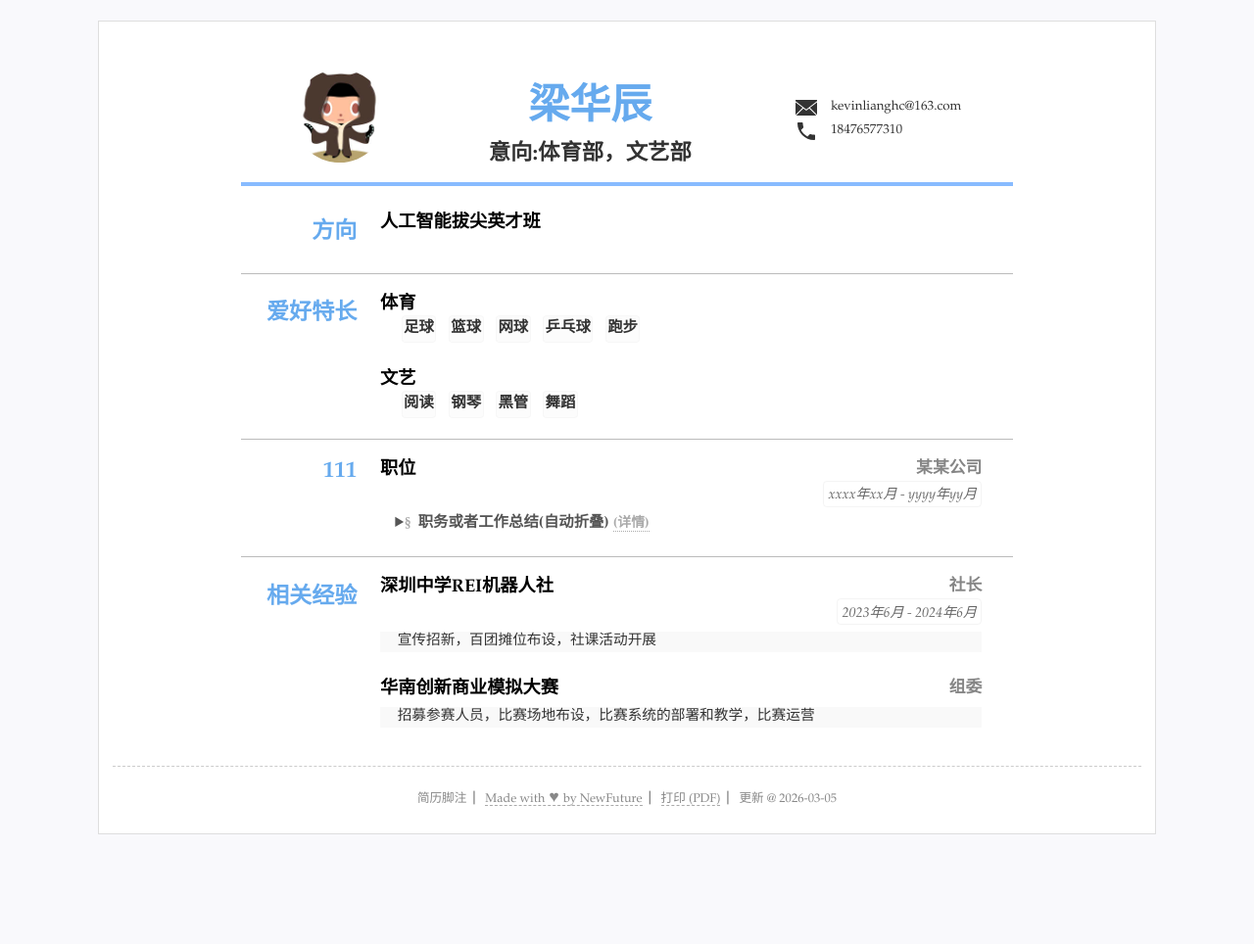
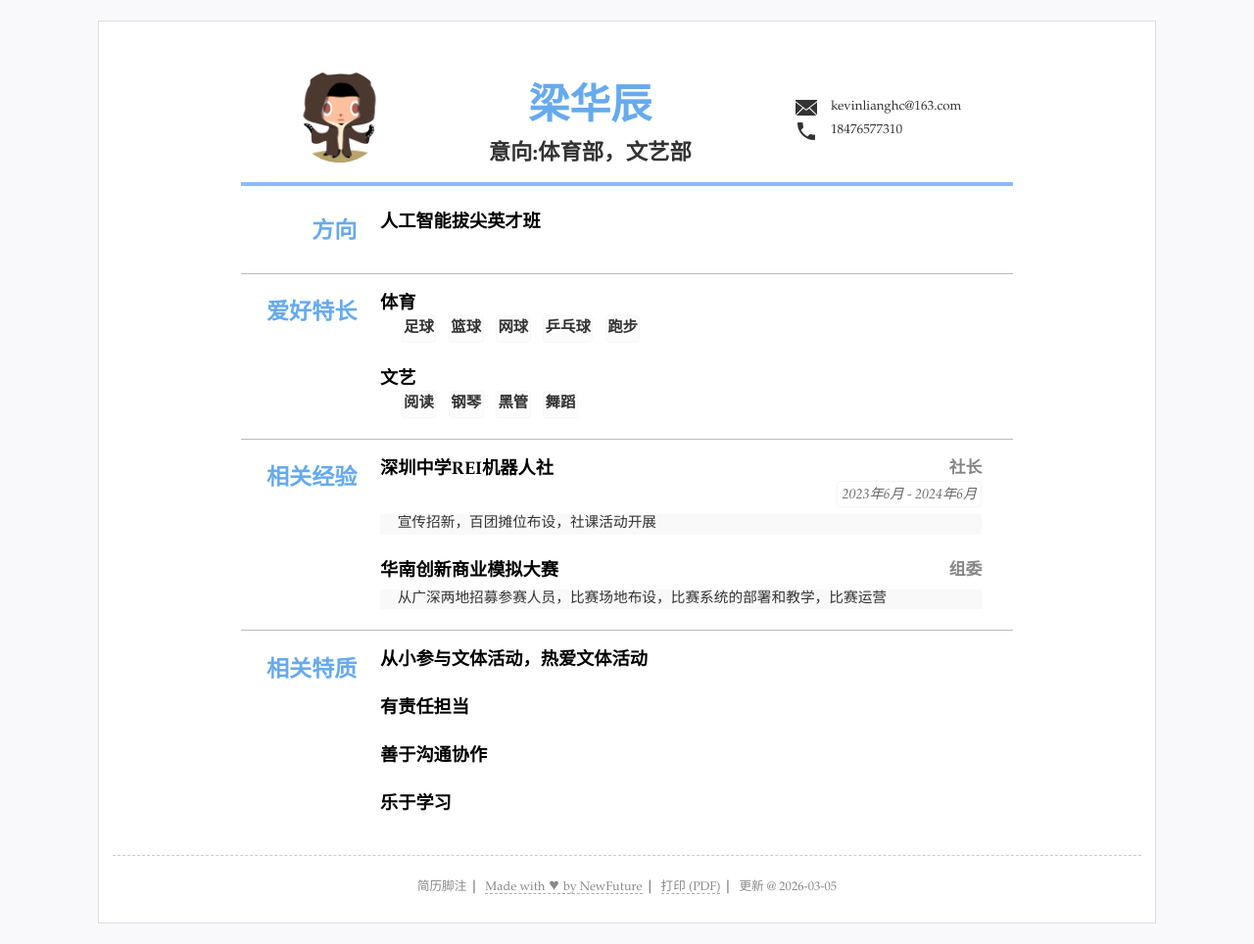
Before and after one commit to def-Kevin/resume, a Jekyll site: the page built from index.html, in a window 1280 px wide. Shown: the whole page at 98% size. Built offline with Jekyll 4.4.1, drawn with Linux system fonts in a browser that asks for light colours; before the commit the page ends 900 px from its top, so only the background shows below that.

Commit message:
Refactor resume.yml to update experience and traits
Removed outdated experience section and added characteristics section with personal traits.

```diff
--- a/_data/resume.yml
+++ b/_data/resume.yml
@@ -47,19 +47,6 @@ main: #简历主要内容，
 
 
 
-- type: experience1
-  name: 111
-  content:
-  - title: 职位
-    sub: 某某公司
-    duration: "xxxx年xx月 - yyyy年yy月"
-    tags:
-    summary: 职务或者工作总结(自动折叠)
-    detail: 同时包含 summary和detail在Chrome，Safari(包括IOS)，Android和新版Firefox等会自动折叠，不支持折叠的浏览器和展开后表现一致
-    # open: open
-    #可以设置open默认展开
-
-
 - type: experience
   name: 相关经验
   content:
@@ -68,8 +55,18 @@ main: #简历主要内容，
     detail: 宣传招新，百团摊位布设，社课活动开展
     sub: 社长
   - title: 华南创新商业模拟大赛
-    detail: 招募参赛人员，比赛场地布设，比赛系统的部署和教学，比赛运营
+    detail: 从广深两地招募参赛人员，比赛场地布设，比赛系统的部署和教学，比赛运营
     sub: 组委
+
+
+- type: characteristics
+  name: 相关特质
+  content:
+  - title: 从小参与文体活动，热爱文体活动
+  - title: 有责任担当
+  - title: 善于沟通协作
+  - title: 乐于学习
+
    #可继续添加更多内容
 
 #others 其他简略内容(列表)
```
